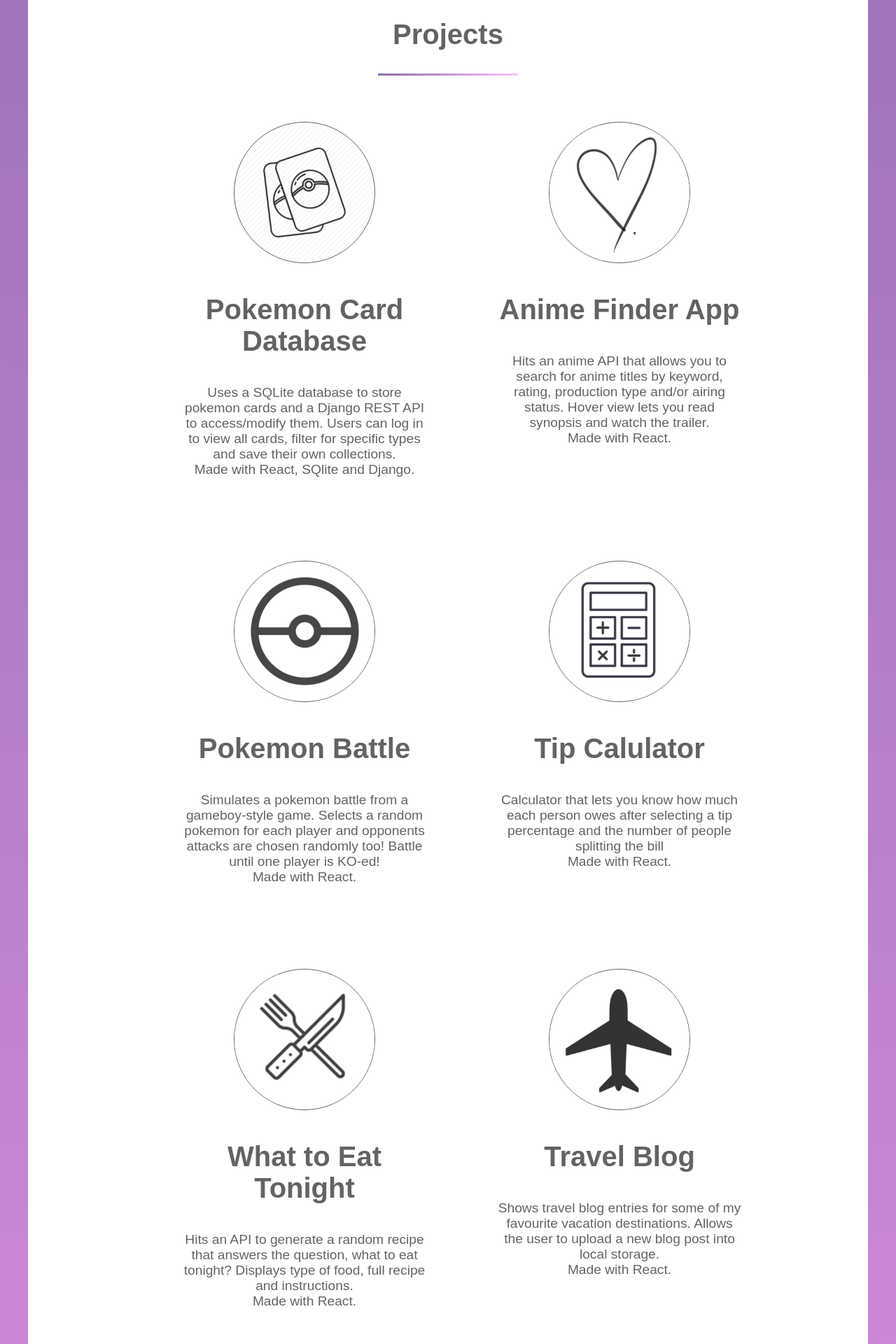
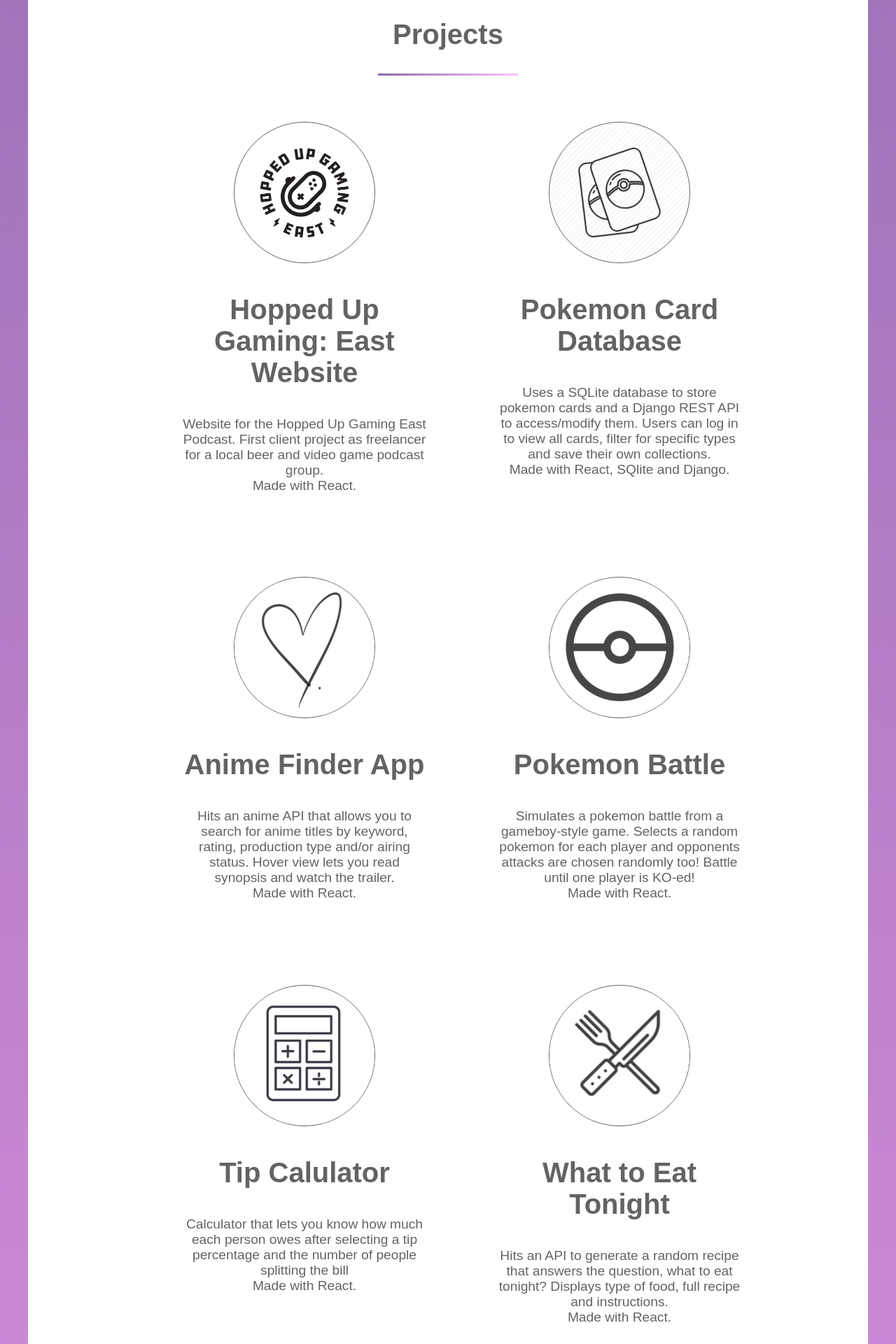
Before and after one commit to kfoley123/portfolio, a React (Create React App) app: page / in a window 1280 px wide. Shown: the part 1060-2980 px from the top of the page at 70% size. Built offline with nearby package versions, Linux system fonts and the light colour scheme; a web font is replaced by a local one.

Commit message:
removed travel site and replaced it with HUGE website

```diff
--- a/src/Components/Projects/Projects.js
+++ b/src/Components/Projects/Projects.js
@@ -4,7 +4,7 @@
 import AnimeApp from "../../Images/AnimeApp.png";
 import WhatToEat from "../../Images/WhatToEat.png";
 import Calculator from "../../Images/Calculator.png";
-import Plane from "../../Images/plane.png";
+import podcast from "../../Images/HUGELogo.png";
 import PKMNCard from "../../Images/pokemoncard.png";
 
 export default function Projects() {
@@ -13,6 +13,28 @@
             <h2 className="projectsTitle">Projects</h2>
             <hr className="horizontalRule"></hr>
             <ul className="projectsContainer">
+                <li className="project">
+                    <a href="https://www.hoppedupeast.com/">
+                        <div>
+                            <img
+                                src={podcast}
+                                alt="airplane silhouette"
+                                className="icon"
+                            />
+                        </div>
+                    </a>
+
+                    <a href="https://www.hoppedupeast.com/">
+                        <h3>Hopped Up Gaming: East Website</h3>
+                    </a>
+                    <p>
+                        Website for the Hopped Up Gaming East Podcast. First
+                        client project as freelancer for a local beer and video
+                        game podcast group.
+                        <br></br>
+                        Made with React.
+                    </p>
+                </li>
                 <li className="project">
                     <a href="https://liveversion--gleeful-sprite-fe99aa.netlify.app/">
                         <img
@@ -117,26 +139,6 @@
                         Made with React.
                     </p>
                 </li>
-                <li className="project">
-                    <a href="https://travel-journal.kortney.site">
-                        <img
-                            src={Plane}
-                            alt="airplane silhouette"
-                            className="icon"
-                        />
-                    </a>
-
-                    <a href="https://travel-journal.kortney.site">
-                        <h3>Travel Blog</h3>
-                    </a>
-                    <p>
-                        Shows travel blog entries for some of my favourite
-                        vacation destinations. Allows the user to upload a new
-                        blog post into local storage.
-                        <br></br>
-                        Made with React.
-                    </p>
-                </li>
             </ul>
             <div className="buttonContainer">
                 <form action="https://github.com/kfoley123" method="get">
```
Also changed, not shown: src/Images/HUGELogo.png (added), src/Images/podcast.png (added).
